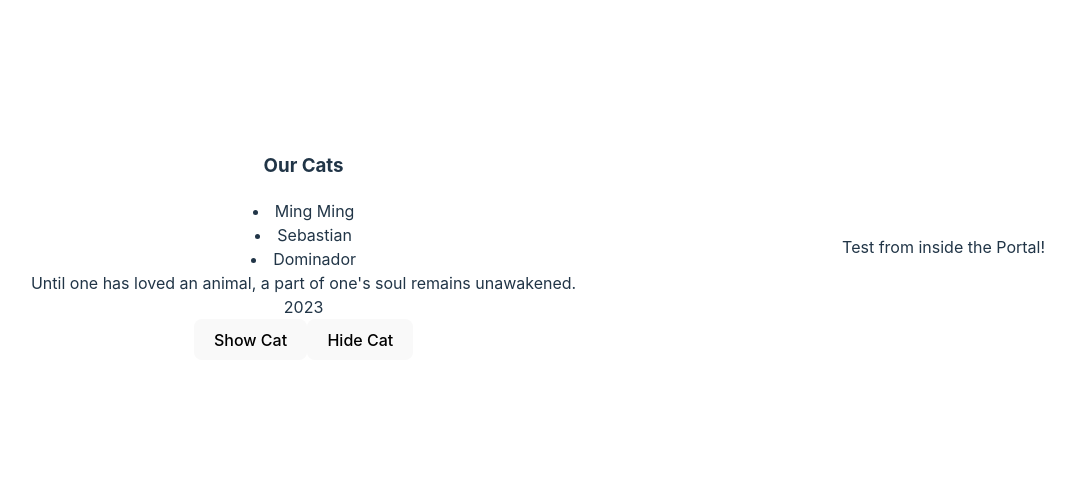
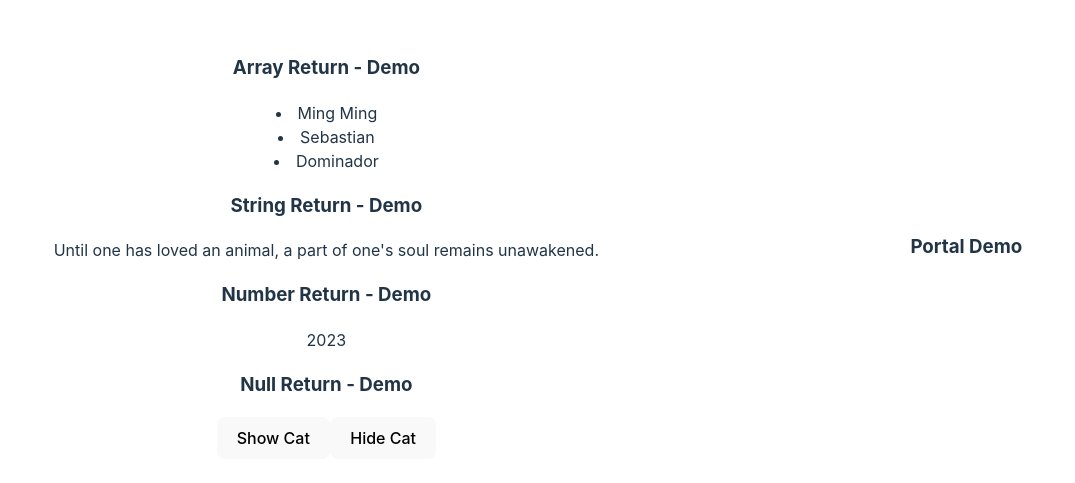
Before and after one commit to ct-aa/dotTheory---React, a React (Vite) app: page / in a window 1280 px wide. Shown: the part 153-636 px from the top of the page, without its empty margins (118-1193 px from the left). Built offline with nearby package versions, Linux system fonts and the light colour scheme.

Commit message:
RCT-284: Added descriptive texts

```diff
--- a/src/App.jsx
+++ b/src/App.jsx
@@ -15,27 +15,30 @@ const App = () => {
 
       {/* Array Return */}
       <div>
-        <h3>Our Cats</h3>
+        <h3>Array Return - Demo</h3>
         <DemoReturnArray />
       </div>
 
       {/* String Return */}
       <div>
+        <h3>String Return - Demo</h3>
         <DemoReturnString />
       </div>
 
       {/* Number Return */}
       <div>
+        <h3>Number Return - Demo</h3>
         <DemoReturnNumber />
       </div>
 
       {/* React Portal - Demo */}
       {ReactDOM.createPortal(
-        <div>Test from inside the Portal!</div>,
+        <h3>Portal Demo</h3>,
         document.getElementById('portal-demo')
       )}
 
       {/* Returning Null - Demo */}
+      <h3>Null Return - Demo</h3>
       <div>
         <button onClick={()=>{setShowCat(true)}}>Show Cat</button>
         <button onClick={()=>{setShowCat(false)}}>Hide Cat</button>
```
